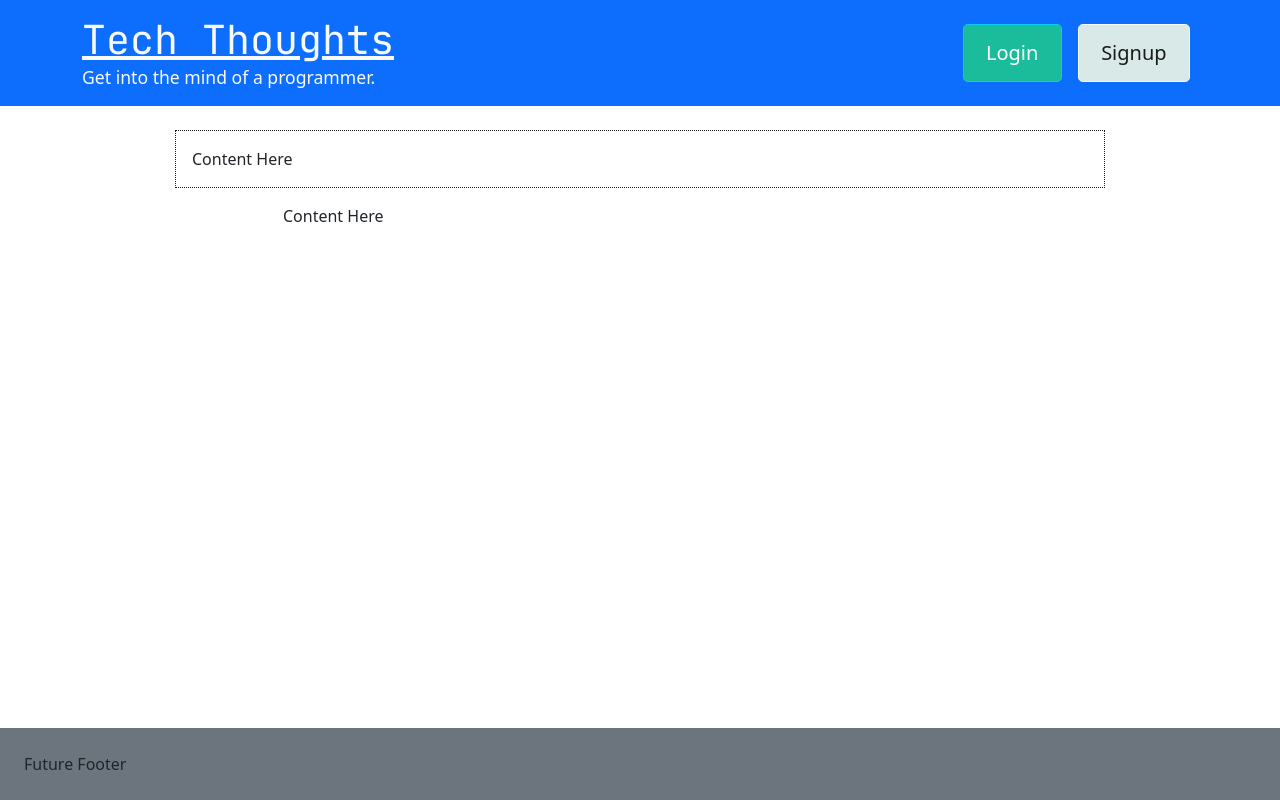
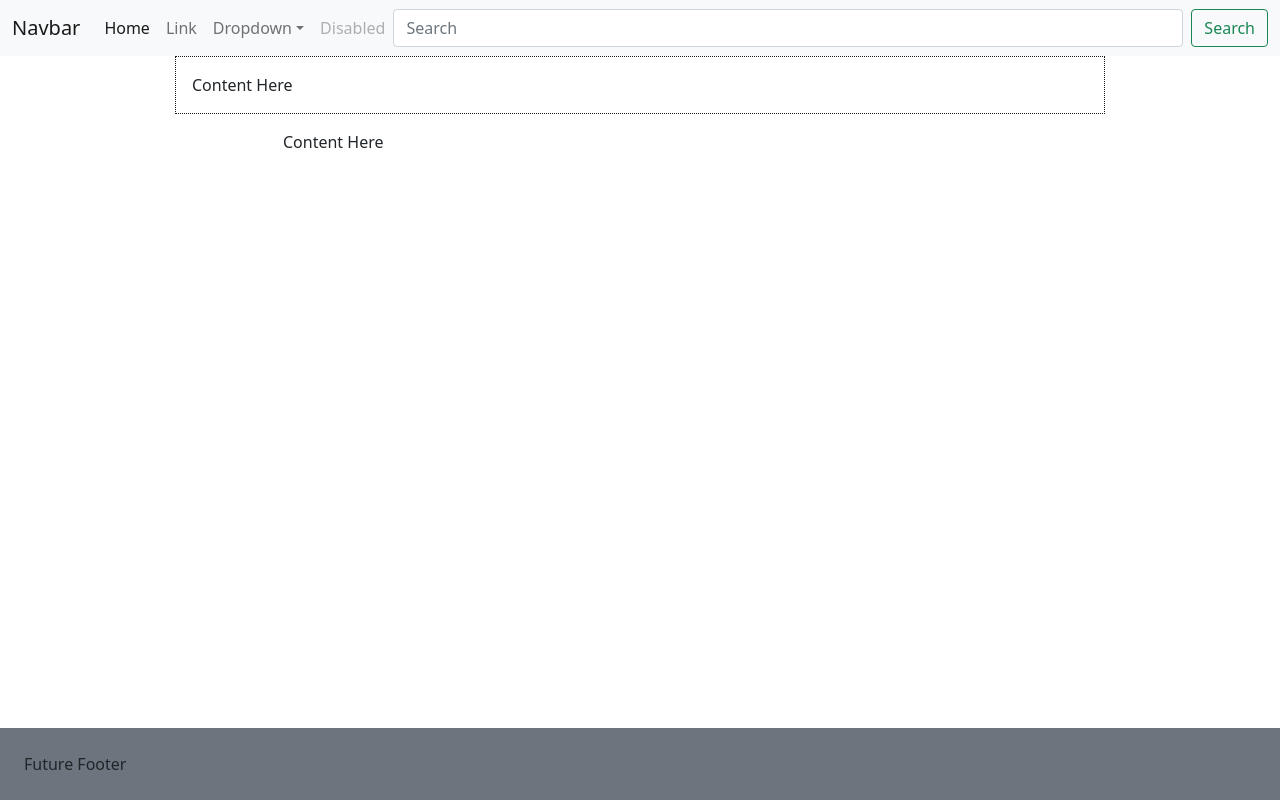
Before and after one commit to cavazosdotcom/i-choose-you, a React (Create React App) app in the folder client/: page / in a window 1280 px wide. Built offline with nearby package versions, Linux system fonts and the light colour scheme.

Commit message:
Working on updating header to a more current nav bar for the project

```diff
--- a/client/src/App.js
+++ b/client/src/App.js
@@ -16,6 +16,8 @@
 
 import Header from './components/Header';
 import Footer from './components/Footer';
+
+import NavBar from './components/NavBar';
 
 // Construct our main GraphQL API endpoint
 const httpLink = createHttpLink({
@@ -47,7 +49,7 @@
     <ApolloProvider client={client}>
       <Router>
         <div className="flex-column justify-flex-start min-100-vh">
-          <Header />
+          <NavBar />
           <div className="container">
             <Routes>
               <Route
--- /dev/null
+++ b/client/src/components/NavBar/index.js
@@ -0,0 +1,44 @@
+import React from 'react';
+
+function NavBar() {
+    return (
+        <nav class="navbar navbar-expand-lg navbar-light bg-light">
+            <div class="container-fluid">
+                <a class="navbar-brand" href="#">Navbar</a>
+                <button class="navbar-toggler" type="button" data-bs-toggle="collapse" data-bs-target="#navbarSupportedContent" aria-controls="navbarSupportedContent" aria-expanded="false" aria-label="Toggle navigation">
+                    <span class="navbar-toggler-icon"></span>
+                </button>
+                <div class="collapse navbar-collapse" id="navbarSupportedContent">
+                    <ul class="navbar-nav me-auto mb-2 mb-lg-0">
+                        <li class="nav-item">
+                            <a class="nav-link active" aria-current="page" href="#">Home</a>
+                        </li>
+                        <li class="nav-item">
+                            <a class="nav-link" href="#">Link</a>
+                        </li>
+                        <li class="nav-item dropdown">
+                            <a class="nav-link dropdown-toggle" href="#" id="navbarDropdown" role="button" data-bs-toggle="dropdown" aria-expanded="false">
+                                Dropdown
+                            </a>
+                            <ul class="dropdown-menu" aria-labelledby="navbarDropdown">
+                                <li><a class="dropdown-item" href="#">Action</a></li>
+                                <li><a class="dropdown-item" href="#">Another action</a></li>
+                                <li><a class="dropdown-divider">Text</a></li>
+                                <li><a class="dropdown-item" href="#">Something else here</a></li>
+                            </ul>
+                        </li>
+                        <li class="nav-item">
+                            <a class="nav-link disabled">Disabled</a>
+                        </li>
+                    </ul>
+                    <form class="d-flex">
+                    <input class="form-control me-2" type="search" placeholder="Search" aria-label="Search"></input>
+                    <button class="btn btn-outline-success" type="submit">Search</button>
+                </form>
+            </div>
+        </div>
+    </nav>
+    )
+}
+
+export default NavBar;
```
